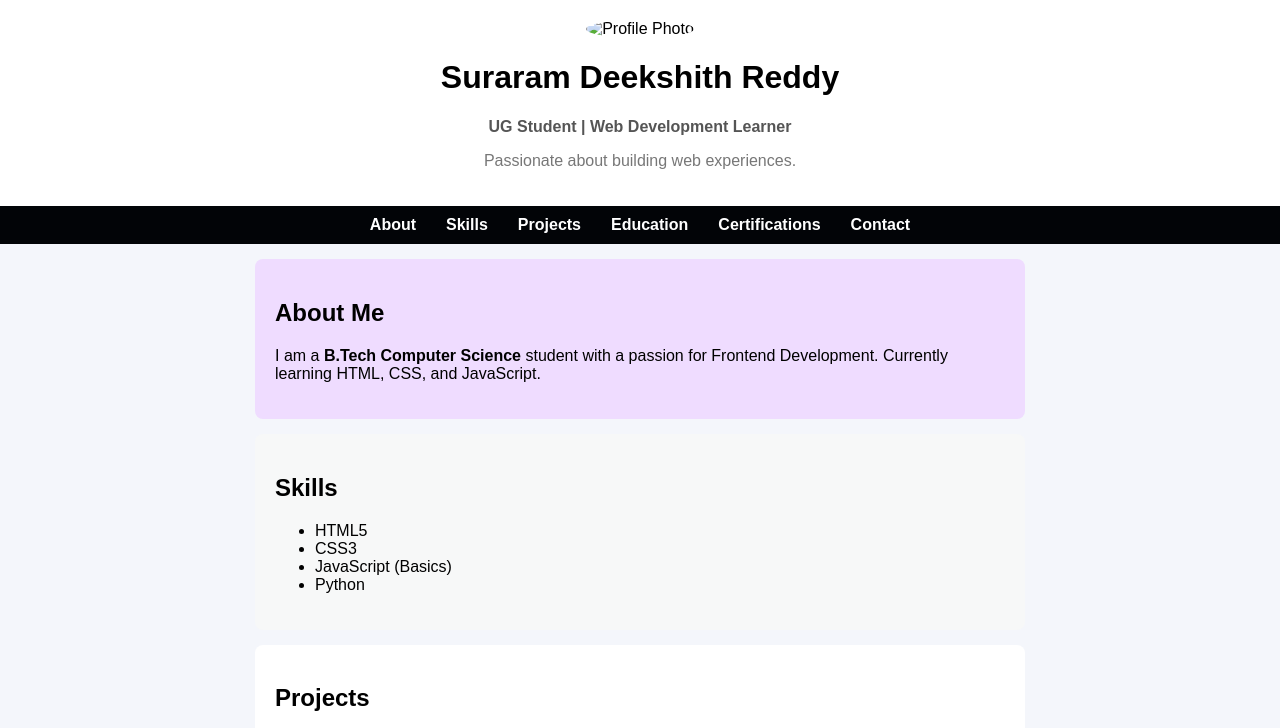
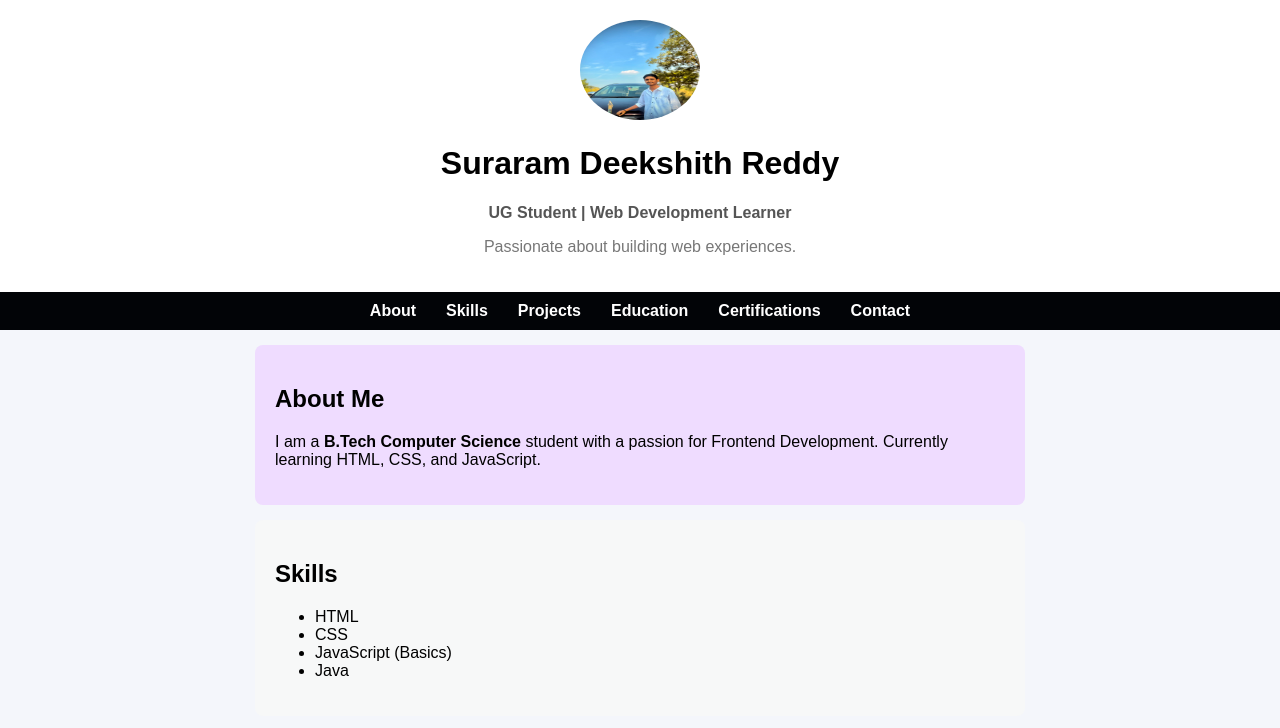
Before and after one commit to suraramdeekshith-sketch/Portfolio, a plain HTML site: page index.html in a window 1280 px wide. Shown: the top 728 px of the page. Drawn offline with Linux system fonts and the light colour scheme.

Commit message:
Update index.html

```diff
--- a/index.html
+++ b/index.html
@@ -9,7 +9,7 @@
 <body>
 
 <header class="profile-header">
-    <img src="WhatsApp Image 2026-02-21 at 9.56.09 AM.jpeg" width="100" height="100"  alt="Profile Photo">
+    <img src="deeku.jpeg" width="100" height="100"  alt="Profile Photo">
     <h1>Suraram Deekshith Reddy</h1>
     <p class="subtitle">UG Student | Web Development Learner</p>
     <p class="tagline">Passionate about building web experiences.</p>
@@ -39,10 +39,10 @@
     <section id="skills" class="card skills">
         <h2>Skills</h2>
         <ul>
-            <li>HTML5</li>
-            <li>CSS3</li>
+            <li>HTML</li>
+            <li>CSS</li>
             <li>JavaScript (Basics)</li>
-            <li>Python</li>
+            <li>Java</li>
         </ul>
     </section>
 
@@ -86,4 +86,5 @@
     <p>Portfolio</p>
 </footer>
 </body>
+
 </html
```
